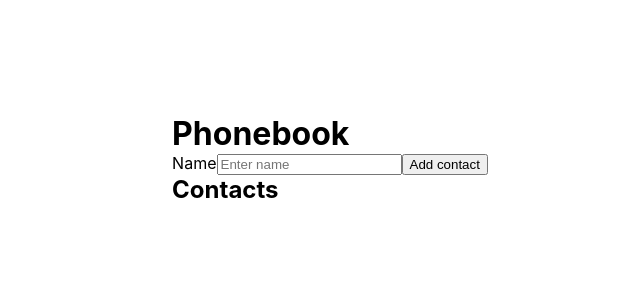
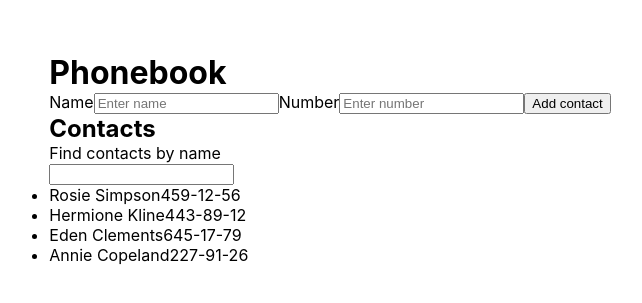
Before and after one commit to rolidabrowski/goit-react-hw-02-phonebook, a React (Create React App) app: page / in a window 1280 px wide. Shown: the part 241-544 px from the top of the page, without its empty margins (310-952 px from the left). Built offline with nearby package versions, Linux system fonts and the light colour scheme.

Commit message:
update task

```diff
--- a/src/components/App.jsx
+++ b/src/components/App.jsx
@@ -1,10 +1,17 @@
-import { Component } from 'react';
-// import { nanoid } from 'nanoid';
+import React, { Component } from 'react';
+import { nanoid } from 'nanoid';
 import css from './App.module.css';
 
 const INITIAL_STATE = {
-  contacts: [],
+  contacts: [
+    { id: 'id-1', name: 'Rosie Simpson', number: '459-12-56' },
+    { id: 'id-2', name: 'Hermione Kline', number: '443-89-12' },
+    { id: 'id-3', name: 'Eden Clements', number: '645-17-79' },
+    { id: 'id-4', name: 'Annie Copeland', number: '227-91-26' },
+  ],
+  filter: '',
   name: '',
+  number: '',
 };
 
 export class App extends Component {
@@ -18,15 +25,45 @@
   handleSubmit = event => {
     event.preventDefault();
     this.props.onSubmit({ ...this.state });
+    this.saveContact();
     this.reset();
+  };
+
+  saveContact = () => {
+    const contact = {
+      id: nanoid(),
+      name: this.state.name,
+      number: this.state.number,
+    };
+
+    if (this.state.contacts.find(item => item.name === contact.name)) {
+      alert(`${contact.name} is already in contacts`);
+      return;
+    }
+
+    this.state.contacts.push(contact);
   };
 
   reset = () => {
     this.setState({ ...INITIAL_STATE });
   };
 
+  filter = event => {
+    event.preventDefault();
+    this.setState({ filter: event.target.value });
+    this.renderName();
+  };
+
+  renderName = () => {
+    const { filter, contacts } = this.state;
+    const normalizedFilter = filter.toLowerCase();
+    return contacts.filter(contact =>
+      contact.name.toLowerCase().includes(normalizedFilter)
+    );
+  };
+
   render() {
-    const { name } = this.state;
+    const { name, number, filter } = this.state;
     return (
       <div>
         <h1 className={css.headTitle}>Phonebook</h1>
@@ -44,9 +81,32 @@
               required
             />
           </label>
+          <label>
+            Number
+            <input
+              type="tel"
+              name="number"
+              placeholder="Enter number"
+              value={number}
+              onChange={this.handleChange}
+              pattern="\+?\d{1,4}?[-.\s]?\(?\d{1,3}?\)?[-.\s]?\d{1,4}[-.\s]?\d{1,4}[-.\s]?\d{1,9}"
+              title="Phone number must be digits and can contain spaces, dashes, parentheses and can start with +"
+              required
+            />
+          </label>
           <button type="submit">Add contact {name}</button>
         </form>
         <h2 className={css.title}>Contacts</h2>
+        <p>Find contacts by name</p>
+        <input onChange={this.filter} value={filter} type="text" />
+        <ul>
+          {this.state.contacts.map(contact => (
+            <li key={contact.id}>
+              {contact.name}
+              {contact.number}
+            </li>
+          ))}
+        </ul>
       </div>
     );
   }
--- a/src/index.css
+++ b/src/index.css
@@ -34,5 +34,4 @@
 ol {
   margin: 0;
   padding: 0;
-  list-style: none;
 }
```
